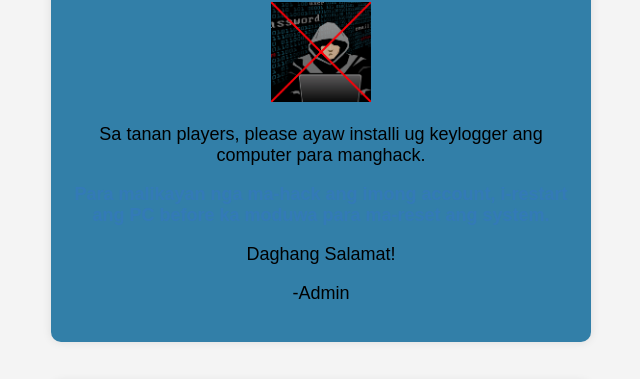
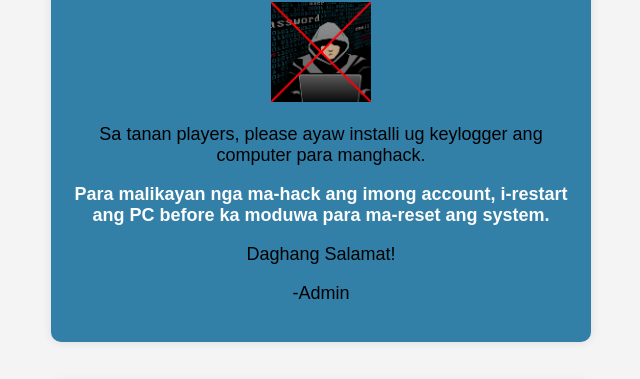
Before and after one commit to jovel1993/pisonet, a plain HTML site: page index.html in a window 1280 px wide. Shown: the part 127-506 px from the top of the page, without its empty margins (319-959 px from the left). Drawn offline with Linux system fonts and the light colour scheme.

Commit message:
index.html

```diff
--- a/index.html
+++ b/index.html
@@ -36,7 +36,7 @@
         }
         .highlight {
             font-weight: bold;
-            color: #337ab7;
+            color: #fcfcfa;
         }
     </style>
 </head>
```
